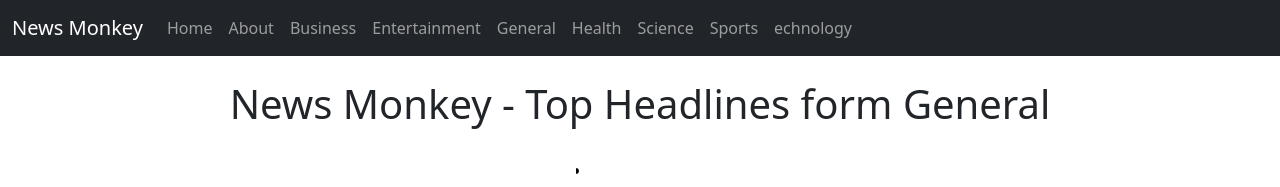
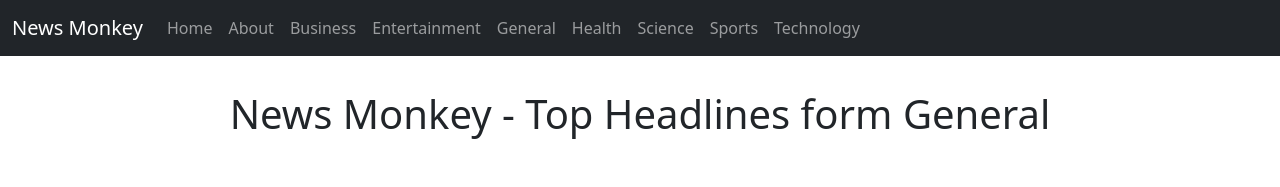
Before and after one commit to suyogghate/News-Monkey, a React (Create React App) app: page / in a window 1280 px wide. Shown: the top 187 px of the page. Built offline with nearby package versions, Linux system fonts and the light colour scheme; no server answers.

Commit message:
sticky navbar, converting app.js to functional component, bug fixes

```diff
--- a/src/App.js
+++ b/src/App.js
@@ -1,104 +1,97 @@
 import "./App.css";
 import Navbar from "./components/Navbar";
-import React, { Component } from "react";
+import React from "react";
 import News from "./components/News";
 import LoadingBar from "react-top-loading-bar";
 import { BrowserRouter as Router, Switch, Route } from "react-router-dom";
 
-export default class App extends Component {
-  pageSize = 5;
-  apiKey = process.env.REACT_APP_NEWS_API;
+const App = () => {
+  const pageSize = 5;
+  const apiKey = process.env.REACT_APP_NEWS_API;
 
-  state = {
-    progress: 0,
-  };
+  const [progress, setProgress] = React.useState(0);
 
-  setProgress = (progress) => {
-    this.setState(this.state.progress);
-  };
-
-  render() {
   return (
     <Router>
       <Navbar />
-        <LoadingBar color="#f11946" progress={this.state.progress} height={3} />
+      <LoadingBar color="#f11946" progress={progress} height={3} />
       <Switch>
         <Route exact path="/">
           <News
-              setProgress={this.setProgress}
-              apiKey={this.apiKey}
+            setProgress={setProgress}
+            apiKey={apiKey}
             key="general"
-              pageSize={this.pageSize}
+            pageSize={pageSize}
             country="in"
             category="general"
           />
         </Route>
         <Route exact path="/business">
           <News
-              setProgress={this.setProgres}
-              apiKey={this.apiKey}
+            setProgress={setProgress}
+            apiKey={apiKey}
             key="business"
-              pageSize={this.pageSize}
+            pageSize={pageSize}
             country="in"
             category="business"
           />
         </Route>
         <Route exact path="/entertainment">
           <News
-              setProgress={this.setProgress}
-              apiKey={this.apiKey}
+            setProgress={setProgress}
+            apiKey={apiKey}
             key="entertainment"
-              pageSize={this.pageSize}
+            pageSize={pageSize}
             country="in"
             category="entertainment"
           />
         </Route>
         <Route path="/general">
           <News
-              setProgress={this.setProgress}
-              apiKey={this.apiKey}
+            setProgress={setProgress}
+            apiKey={apiKey}
             key="general"
-              pageSize={this.pageSize}
+            pageSize={pageSize}
             country="in"
             category="general"
           />
         </Route>
         <Route exact path="/health">
           <News
-              setProgress={this.setProgress}
-              apiKey={this.apiKey}
+            setProgress={setProgress}
+            apiKey={apiKey}
             key="health"
-              pageSize={this.pageSize}
+            pageSize={pageSize}
             country="in"
             category="health"
           />
         </Route>
         <Route exact path="/science">
           <News
-              setProgress={this.setProgress}
-              apiKey={this.apiKey}
+            setProgress={setProgress}
+            apiKey={apiKey}
             key="science"
-              pageSize={this.pageSize}
+            pageSize={pageSize}
             country="in"
             category="science"
           />
         </Route>
         <Route exact path="/sports">
           <News
-              setProgress={this.setProgress}
-              apiKey={this.apiKey}
+            setProgress={setProgress}
+            apiKey={apiKey}
             key="sports"
-              pageSize={this.pageSize}
+            pageSize={pageSize}
             country="in"
             category="sports"
           />
         </Route>
         <Route exact path="/technology">
           <News
-              setProgress={this.setProgress}
-              apiKey={this.apiKey}
+            setProgress={setProgress}
+            apiKey={apiKey}
             key="technology"
-              pageSize={this.pageSize}
+            pageSize={pageSize}
             country="in"
             category="technology"
           />
@@ -106,5 +99,6 @@
       </Switch>
     </Router>
   );
-  }
-}
+};
+
+export default App;
--- a/src/components/Navbar.js
+++ b/src/components/Navbar.js
@@ -1,10 +1,10 @@
-// import React, { Component } from "react";
+import React from "react";
 import { Link } from "react-router-dom";
 
 const Navbar = () => {
   return (
     <div>
-      <nav className="navbar navbar-expand-lg navbar-dark bg-dark">
+      <nav className="navbar fixed-top navbar-expand-lg navbar-dark bg-dark">
         <div className="container-fluid">
           <Link className="navbar-brand" href="/">
             News Monkey
@@ -64,7 +64,7 @@
               </li>
               <li className="nav-item">
                 <Link className="nav-link" to="/technology">
-                  echnology
+                  Technology
                 </Link>
               </li>
             </ul>
--- a/src/components/News.js
+++ b/src/components/News.js
@@ -9,9 +9,6 @@
   const [loading, setLoading] = React.useState(true);
   const [page, setPage] = React.useState(1);
   const [totalResults, setTotalResults] = React.useState(0);
-  // document.title = `${capitalizeFirstLetter(
-  //   props.category
-  // )} - NewsMonkey`;
 
   const capitalizeFirstLetter = (string) => {
     return string.charAt(0).toUpperCase() + string.slice(1);
@@ -33,7 +30,9 @@
   }
 
   React.useEffect(() => {
+    document.title = `${capitalizeFirstLetter(props.category)} - NewsMonkey`;
     updateNews();
+    // eslint-disable-next-line
   }, [])
 
   // handlePrevClick = async () => {
@@ -47,8 +46,8 @@
   // };
 
   const fetchMoreData = async() => {
+    const url = `https://newsapi.org/v2/top-headlines?country=${props.country}&category=${props.category}&apiKey=b9f68b2501734c11b42dfed59f9baf80&page=${page+1}&pageSize=${props.pageSize}`;
     setPage(page + 1);
-    const url = `https://newsapi.org/v2/top-headlines?country=${props.country}&category=${props.category}&apiKey=b9f68b2501734c11b42dfed59f9baf80&page=${page}&pageSize=${props.pageSize}`;
     let data = await fetch(url);
     let parsedData = await data.json();
     setArticles(articles.concat(parsedData.articles));
@@ -57,7 +56,7 @@
 
     return (
       <>
-        <h1 className="text-center my-4">
+        <h1 className="text-center" style={{margin: '35px 0px', marginTop: '90px'}}>
           News Monkey - Top Headlines form{" "}
           {capitalizeFirstLetter(props.category)}
         </h1>
--- a/src/components/Spinner.js
+++ b/src/components/Spinner.js
@@ -1,4 +1,4 @@
-// import React, { Component } from 'react'
+import React from 'react';
 import loading from "./loading.gif";
 
 const Spinner = () => {
```
Also changed, not shown: 1 other file (tests, documents, lock files or other folders). Lines whose indentation alone changed are shown as unchanged.
